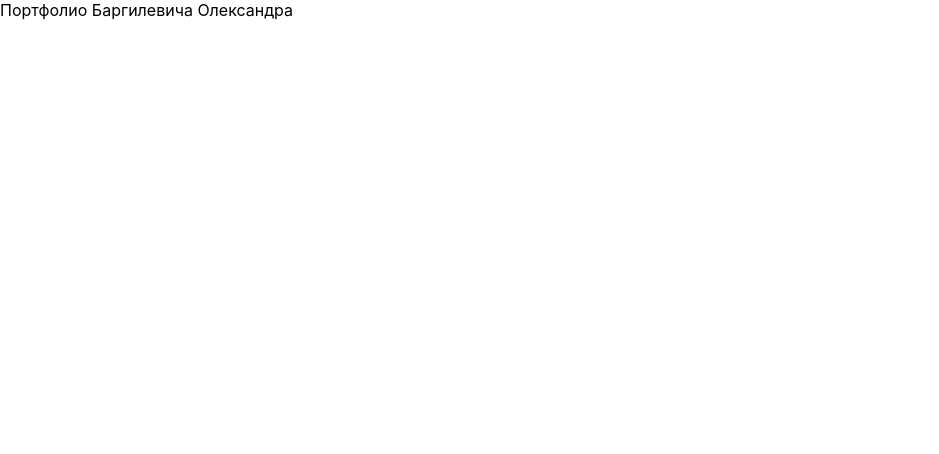
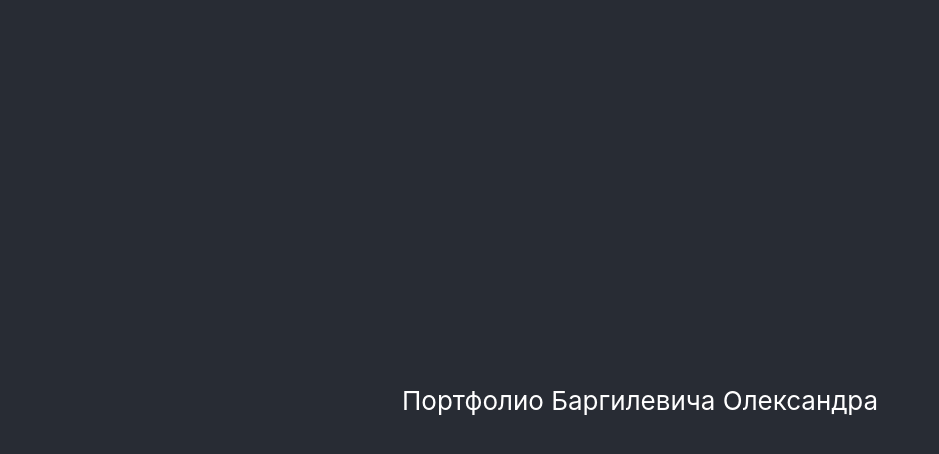
Before and after one commit to barhylevych/portfolio, a React (Create React App) app: page / in a window 1280 px wide. Shown: the top 454 px of the page, without its empty margins (0-939 px from the left). Built offline with nearby package versions, Linux system fonts and the light colour scheme.

Commit message:
add title

```diff
--- a/src/components/index.jsx
+++ b/src/components/index.jsx
@@ -1,9 +1,10 @@
 import React from 'react'
 import {immortal} from "../immortal/immortal";
+import '../styles/CorePageStyle.css'
 
 const App  = () => {
     return (
-        <div> {immortal.title}</div>
+        <div className={'App'}><div> {immortal.title}</div></div>
     )
 }
 
--- /dev/null
+++ b/src/styles/CorePageStyle.css
@@ -0,0 +1,15 @@
+.App {
+    background-color: #282c34;
+}
+
+.App div{
+    display: block;
+    background-color: #282c34;
+    min-height: 100vh;
+    display: flex;
+    flex-direction: column;
+    align-items: center;
+    justify-content: center;
+    font-size: calc(10px + 2vmin);
+    color: #fff;
+}
```
